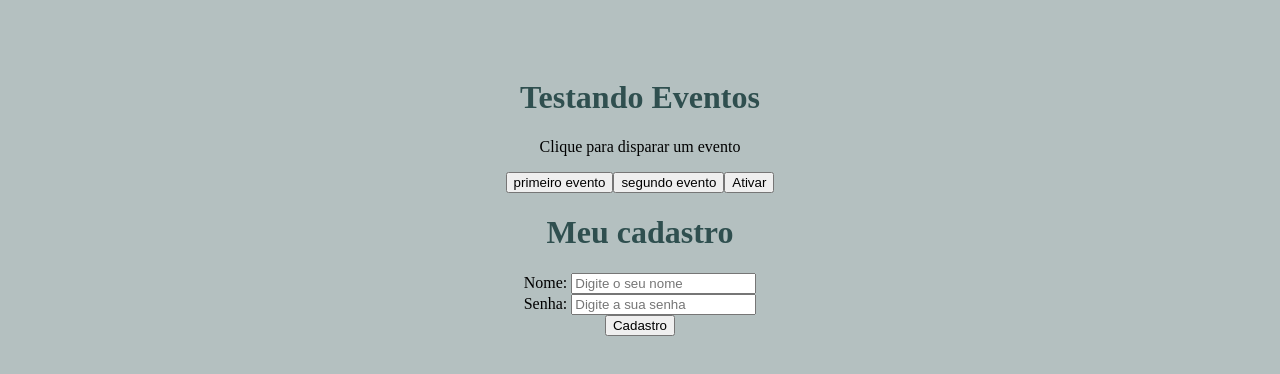
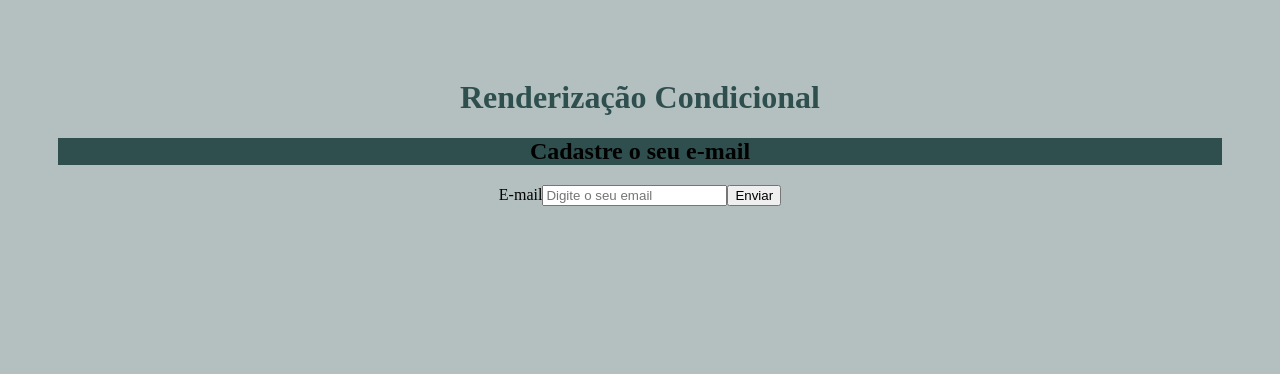
Before and after one commit to anaclarapedrozo/projeto_github, a React (Create React App) app in the folder curso.React/meu-projeto/: page / in a window 1280 px wide. Shown: the top 374 px of the page. Built offline with nearby package versions, Linux system fonts and the light colour scheme.

Commit message:
Aula 12 React - Passar

```diff
--- a/curso.React/meu-projeto/src/App.js
+++ b/curso.React/meu-projeto/src/App.js
@@ -6,14 +6,14 @@
 import List from './components/List'
 import Evento from './components/Evento'
 import Form from './components/Form'
+import Condicional from './components/Condiconal';
 
 
 function App() {
   return (
     <div className="App">
-      <h1>Testando Eventos</h1>
-      <Evento/>
-      <Form/>
+      <h1>Renderização Condicional</h1>
+      <Condicional/>
     </div>
   );
 }
--- /dev/null
+++ b/curso.React/meu-projeto/src/components/Condiconal.js
@@ -0,0 +1,35 @@
+import { useState } from "react";
+
+function Condicional() {
+
+    const [email, setEmail] = useState()
+    const [userEmail, setUserEmail] = useState()
+
+    function enviarEmail (evt) {
+        evt.preventDefault()
+        setUserEmail(email)
+    }
+
+    function limparEmail () {
+        setEmail('')
+    }
+
+  return (
+    <div>
+      <h2>Cadastre o seu e-mail</h2>
+      <form>
+        <label type="email">E-mail</label>
+        <input type="email" placeholder="Digite o seu email" onChange={(e) => setEmail(e.target.value)}/>
+        <button type='submit' onClick={enviarEmail} >Enviar</button>
+        {userEmail &&(
+            <div>
+                <p>O e-mail do usuário é {userEmail}</p>
+                <button onClick={limparEmail}>Limpar e-mail</button>
+            </div>
+        )}
+      </form>
+    </div>
+  );
+}
+
+export default Condicional;
```
